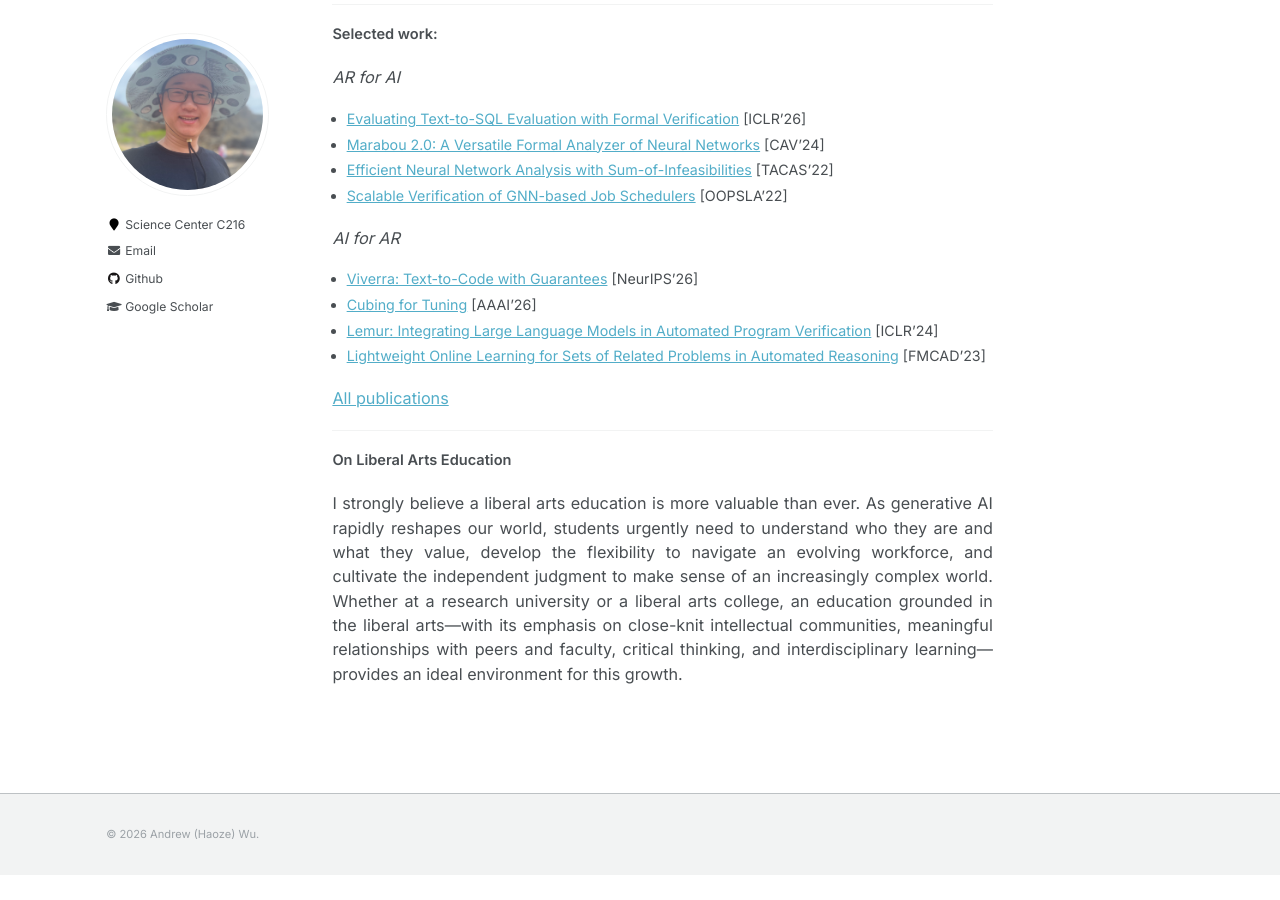
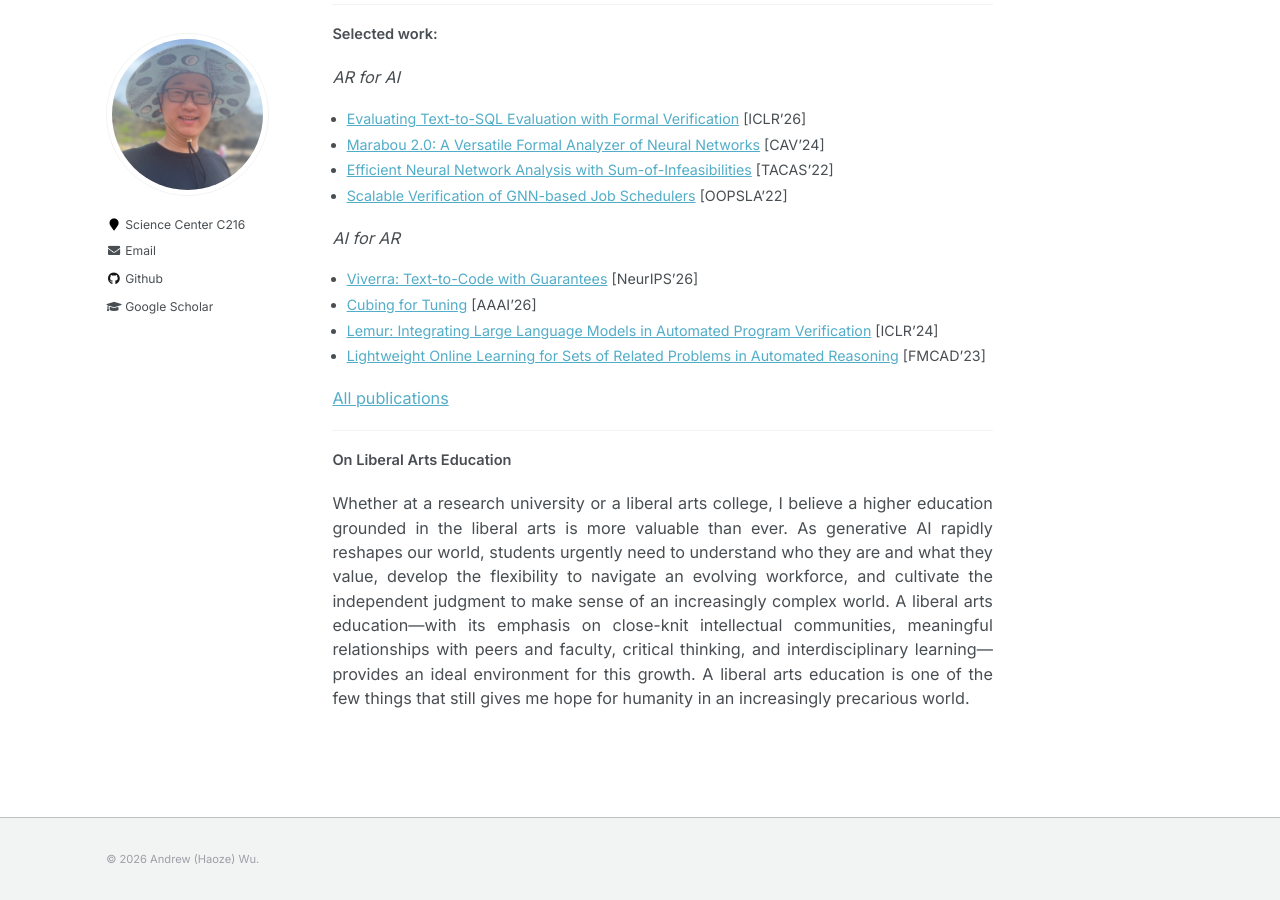
Before and after one commit to wu-haoze/wu-haoze.github.io, a Jekyll site: the page built from _pages/about.md, in a window 1280 px wide and 900 px high, scrolled down 534 px. Built offline with Jekyll 4.4.1, drawn with Linux system fonts in a browser that asks for light colours; before the commit the page ends 1409 px from its top, so only the background shows below that.

Commit message:
Update about.md

```diff
--- a/_pages/about.md
+++ b/_pages/about.md
@@ -39,4 +39,4 @@ I got my PhD at Stanford University in 2024, advised by Clark Barrett. Before th
 
 **On Liberal Arts Education**
 
-I strongly believe a liberal arts education is more valuable than ever. As generative AI rapidly reshapes our world, students urgently need to understand who they are and what they value, develop the flexibility to navigate an evolving workforce, and cultivate the independent judgment to make sense of an increasingly complex world. Whether at a research university or a liberal arts college, an education grounded in the liberal arts—with its emphasis on close-knit intellectual communities, meaningful relationships with peers and faculty, critical thinking, and interdisciplinary learning—provides an ideal environment for this growth.
+Whether at a research university or a liberal arts college, I believe a higher education grounded in the liberal arts is more valuable than ever. As generative AI rapidly reshapes our world, students urgently need to understand who they are and what they value, develop the flexibility to navigate an evolving workforce, and cultivate the independent judgment to make sense of an increasingly complex world. A liberal arts education—with its emphasis on close-knit intellectual communities, meaningful relationships with peers and faculty, critical thinking, and interdisciplinary learning—provides an ideal environment for this growth. A liberal arts education is one of the few things that still gives me hope for humanity in an increasingly precarious world.
```
